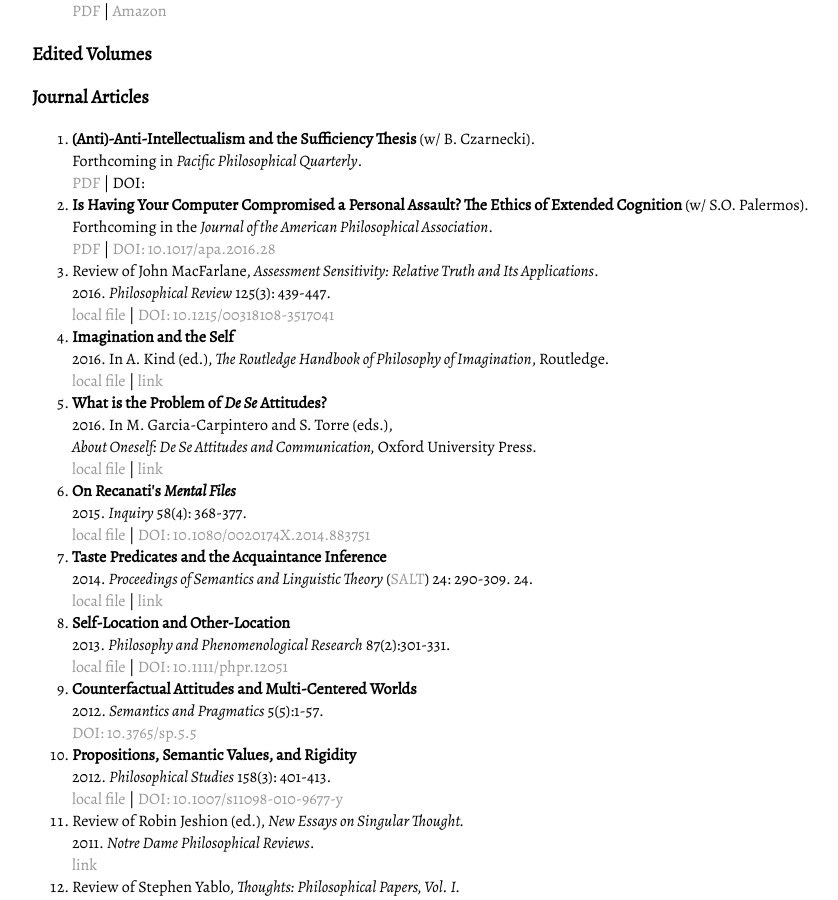
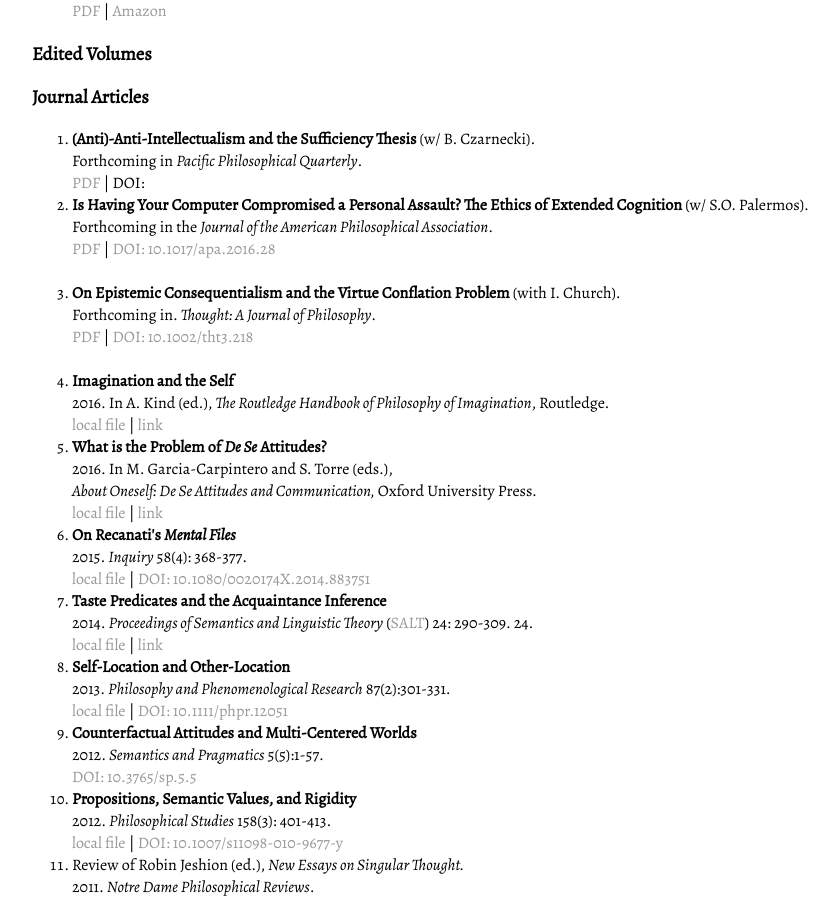
Before and after one commit to jadamcarter/jadamcarter.github.io, a Jekyll site: the page built from index.html, in a window 1280 px wide and 900 px high, scrolled down 414 px. Shown: the whole window, without its empty margins (160-998 px from the left). Built offline with Jekyll 4.4.1, drawn with Linux system fonts in a browser that asks for light colours; some web fonts are replaced.

Commit message:
Update index.html

```diff
--- a/index.html
+++ b/index.html
@@ -24,15 +24,15 @@
 
 <li><strong>(Anti)-Anti-Intellectualism and the Sufficiency Thesis</strong> (w/ B. Czarnecki).<br/>
 Forthcoming in <i>Pacific Philosophical Quarterly</i>.<br/>
-<a href="http://philpapers.org/archive/CARAAT-29.pdf">PDF</a> | DOI:
+<a href="http://philpapers.org/archive/CARAAT-29.pdf">PDF</a> | DOI: <br/>
 
 <li><strong>Is Having Your Computer Compromised a Personal Assault? The Ethics of Extended Cognition </strong> (w/ S.O. Palermos).<br/>
 Forthcoming in the <i>Journal of the American Philosophical Association</i>.<br/>
-<a href="http://philpapers.org/archive/CARTEO-60.pdf">PDF</a> | <a href="http://dx.doi.org/10.1017/apa.2016.28">DOI: 10.1017/apa.2016.28</a></li>
+<a href="http://philpapers.org/archive/CARTEO-60.pdf">PDF</a> | <a href="http://dx.doi.org/10.1017/apa.2016.28">DOI: 10.1017/apa.2016.28</a></li><br/>
 
-<li>Review of John MacFarlane, <i>Assessment Sensitivity: Relative Truth and Its Applications</i>.<br/>
-2016. <i>Philosophical Review</i> 125(3): 439-447.<br/>
-<a href="papers/MacF6.pdf">local file</a> | <a href="http://dx.doi.org/10.1215/00318108-3517041">DOI: 10.1215/00318108-3517041</a></li>
+<li><strong>On Epistemic Consequentialism and the Virtue Conflation Problem</strong> (with I. Church).<br/>
+Forthcoming in. <i>Thought: A Journal of Philosophy</i>.<br/>
+<a href="http://philpapers.org/archive/CAROEC.pdf">PDF</a> | <a href="http://dx.doi.org/10.1002/tht3.218">DOI: 10.1002/tht3.218</a></li><br/>
 
 <li><strong>Imagination and the Self</strong><br/>
 2016. In A. Kind (ed.), <i>The Routledge Handbook of Philosophy of Imagination</i>,
```
